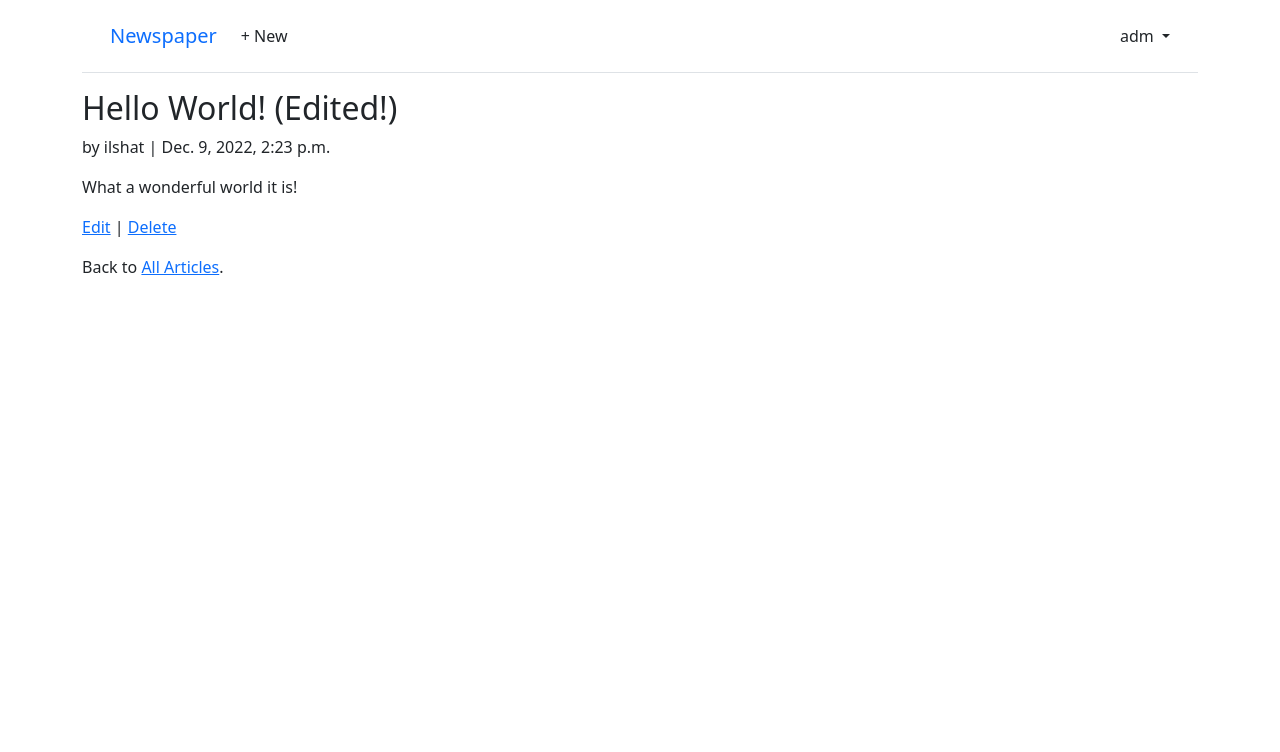
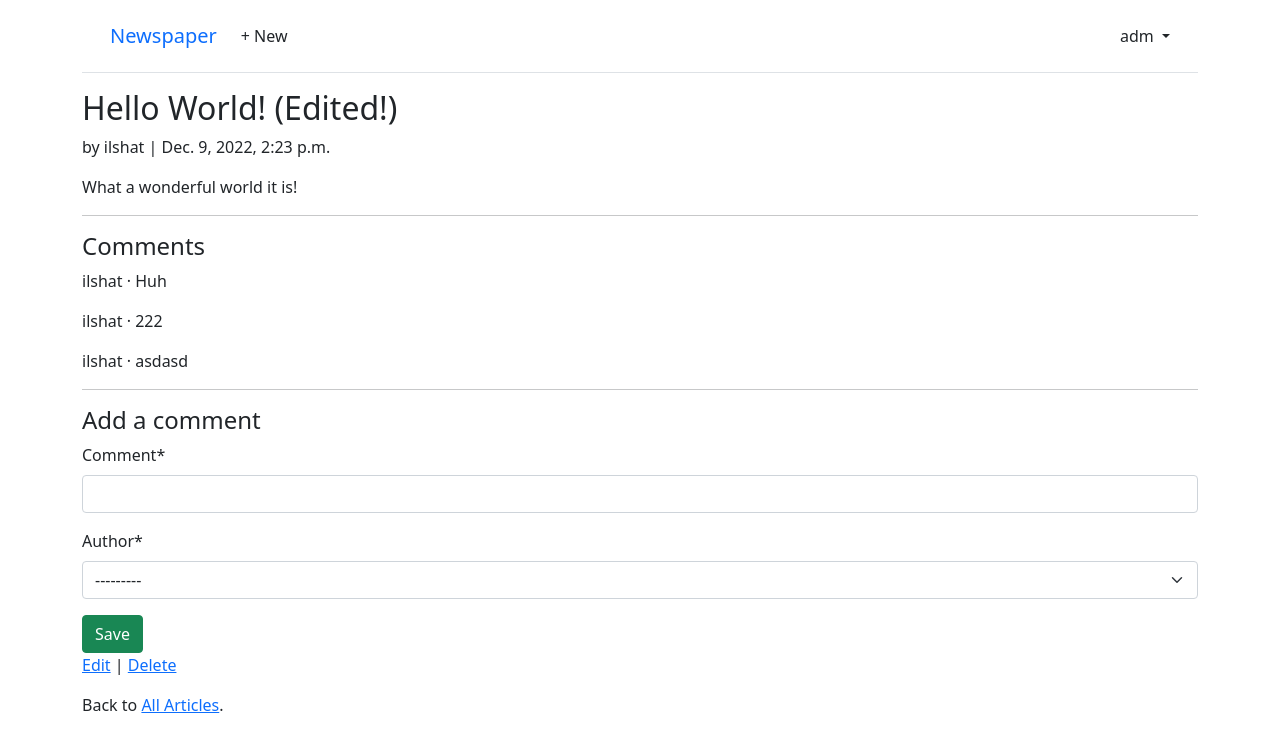
Before and after one commit to MinnullinIlshat/news, a Django app: page /articles/1/ in a window 1280 px wide. Shown: the top 752 px of the page. Run offline with Django 4.2, Linux system fonts and the light colour scheme; a user stored in the database is signed in; data comes from the database, SQL or seed files in the repository; both versions use the stored data as it was after the commit; some libraries are stand-ins or nearby versions.

Commit message:
add comments

```diff
--- /dev/null
+++ b/articles/forms.py
@@ -0,0 +1,9 @@
+from django import forms
+
+from .models import Comment
+
+
+class CommentForm(forms.ModelForm):
+    class Meta:
+        model = Comment
+        fields = ("comment", "author")
--- a/articles/models.py
+++ b/articles/models.py
@@ -17,3 +17,14 @@
 
     def get_absolute_url(self):
         return reverse("article_detail", kwargs={"pk": self.pk})
+
+class Comment(models.Model):
+    article = models.ForeignKey(Article, on_delete=models.CASCADE)
+    comment = models.CharField(max_length=140)
+    author = models.ForeignKey(settings.AUTH_USER_MODEL, on_delete=models.CASCADE)
+
+    def __str__(self):
+        return self.comment
+
+    def get_absolute_url(self):
+        return reverse("article_list")
--- a/articles/views.py
+++ b/articles/views.py
@@ -1,8 +1,12 @@
 from django.contrib.auth.mixins import LoginRequiredMixin, UserPassesTestMixin
-from django.views.generic import ListView, DetailView
+from django.views.generic import ListView, DetailView, FormView
+from django.views.generic.detail import SingleObjectMixin
 from django.views.generic.edit import UpdateView, DeleteView, CreateView
-from django.urls import reverse_lazy
-from . models import Article
+from django.urls import reverse_lazy, reverse
+from django.views import View
+
+from .models import Article
+from .forms import CommentForm
 
 
 class ArticleListView(LoginRequiredMixin, ListView):
@@ -10,9 +14,43 @@
     template_name = "article_list.html"
 
 
-class ArticleDetailView(LoginRequiredMixin, DetailView):
+class CommentGet(DetailView):
     model = Article
     template_name = "article_detail.html"
+
+    def get_context_data(self, **kwargs):
+        context = super().get_context_data(**kwargs)
+        context['form'] = CommentForm()
+        return context
+
+
+class CommentPost(SingleObjectMixin, FormView):
+    model = Article
+    form_class = CommentForm
+    template_name = "article_detail.html"
+
+    def post(self, request, *args, **kwargs):
+        self.object = self.get_object()
+        return super().post(request, *args, **kwargs)
+
+    def form_valid(self, form):
+        comment = form.save(commit=False)
+        comment.article = self.object
+        comment.save()
+        return super().form_valid(form)
+
+    def get_success_url(self) -> str:
+        return reverse("article_detail", kwargs={"pk": self.object.pk})
+
+
+class ArticleDetailView(LoginRequiredMixin, View):
+    def get(self, request, *args, **kwargs):
+        view = CommentGet.as_view()
+        return view(request, *args, **kwargs)
+
+    def post(self, request, *args, **kwargs):
+        view = CommentPost.as_view()
+        return view(request, *args, **kwargs)
 
 
 class ArticleUpdateView(
--- a/templates/article_detail.html
+++ b/templates/article_detail.html
@@ -1,4 +1,5 @@
 {% extends "base.html" %}
+{% load crispy_forms_tags %}
 
 {% block content %}
 <div class="article-entry">
@@ -6,6 +7,18 @@
   <p>by {{ object.author }} | {{ object.date }}</p>
   <p>{{ object.body }}</p>
 </div>
+<hr>
+<h4>Comments</h4>
+{% for comment in article.comment_set.all %}
+<p>{{ comment.author }} &middot; {{ comment }}</p>
+{% endfor %}
+<hr>
+
+<h4>Add a comment</h4>
+<form action="" method="post">{% csrf_token %}
+  {{ form|crispy }}
+  <button class="btn btn-success ml-2" type="submit">Save</button>
+</form>
 
 <p><a href="{% url 'article_edit' article.pk %}">Edit</a> |
   <a href="{% url 'article_delete' article.pk %}">Delete</a></p>
```
Also changed, not shown: articles/admin.py (+14 -2 lines), templates/article_list.html (+11 -3 lines), articles/migrations/0002_comment.py (added), db.sqlite3.
